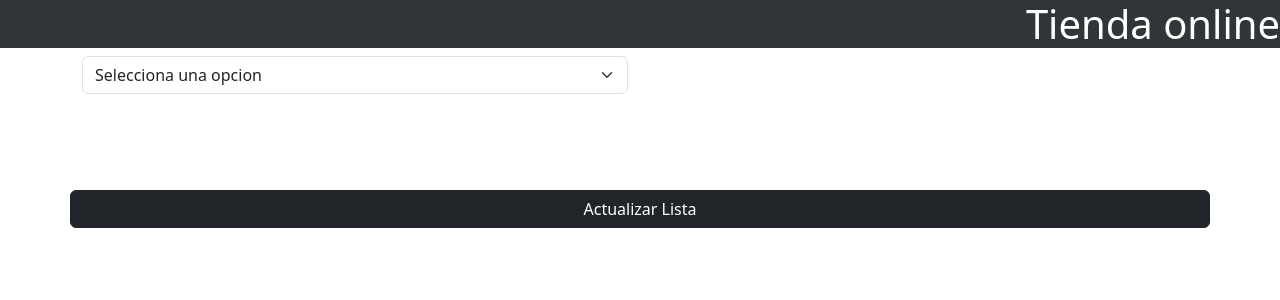
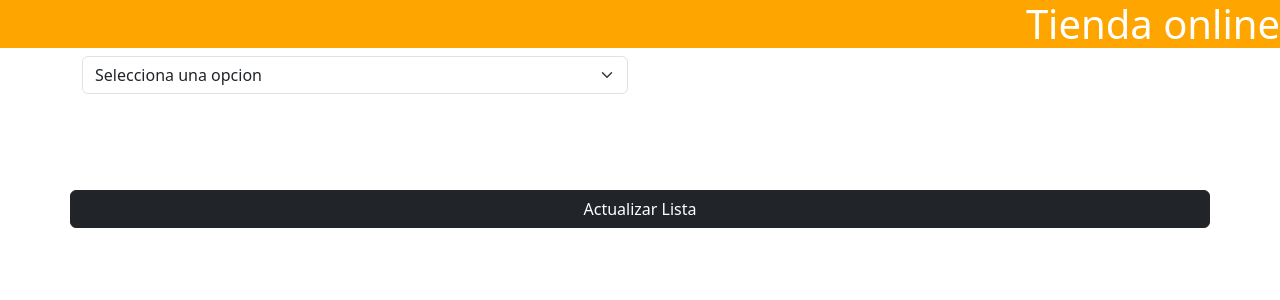
Before and after one commit to CES4RFL/WebApp, a Django app: page / in a window 1280 px wide. Shown: the top 300 px of the page. Run offline with Django 4.2, Linux system fonts and the light colour scheme; data that the repository does not hold is empty; some libraries are stand-ins or nearby versions.

Commit message:
Cambio de color prueba

```diff
--- a/WebApp/templates/root/table.html
+++ b/WebApp/templates/root/table.html
@@ -25,7 +25,7 @@
     }
     h1{
         color: white;
-        background-color: #313538;
+        background-color: orange;
     }
     .title{
         text-align: right;
```
